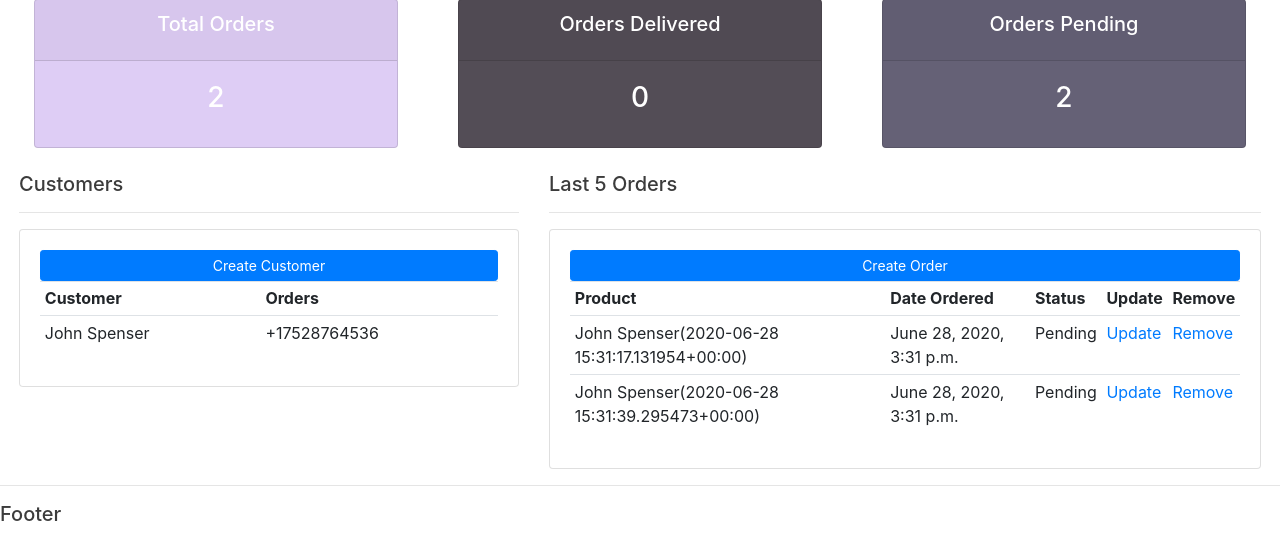
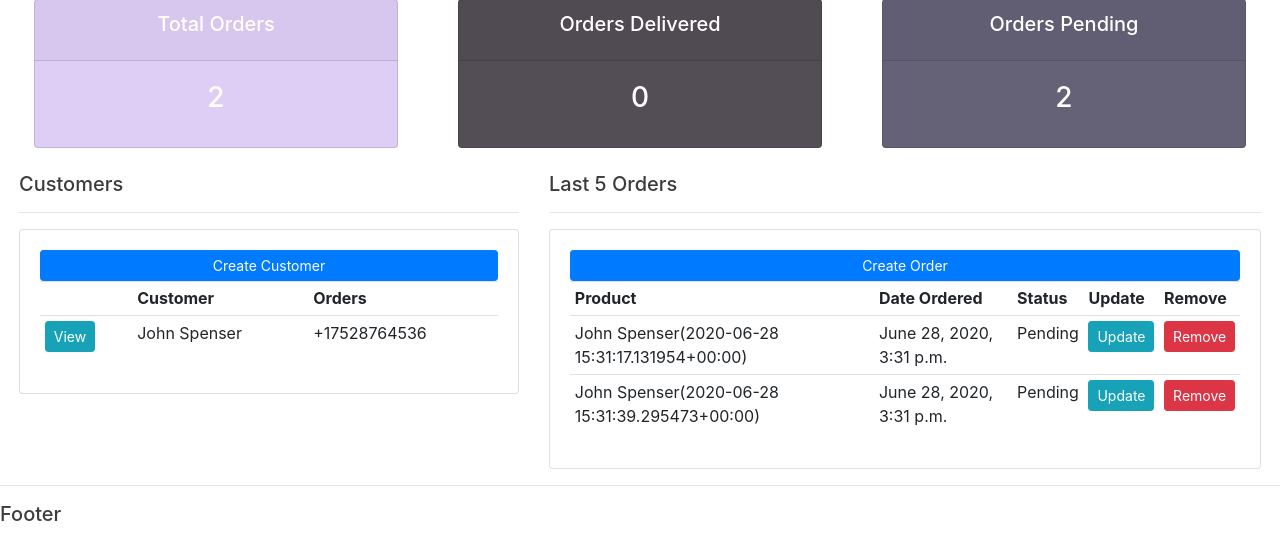
Before and after one commit to daslef/django-customers, a Django app: page / in a window 1280 px wide. Shown: the part 123-683 px from the top of the page. Run offline with Django 3.2, Linux system fonts and the light colour scheme; data comes from the database, SQL or seed files in the repository; some libraries are stand-ins or nearby versions.

Commit message:
just a small styling fix

```diff
--- a/crm/accounts/templates/accounts/dashboard.html
+++ b/crm/accounts/templates/accounts/dashboard.html
@@ -13,11 +13,13 @@
             </a>
             <table class="table table-sm">
                 <tr>
+                    <th></th>
                     <th>Customer</th>
                     <th>Orders</th>
                 </tr>
                 {% for customer in customers %}
                 <tr>
+                    <td><a href="" class="btn btn-info btn-sm">View</a></td>
                     <td>{{ customer.name }}</td>
                     <td>{{ customer.phone }}</td>
                 </tr>
@@ -45,8 +47,8 @@
                     <td>{{ order }}</td>
                     <td>{{ order.date_created }}</td>
                     <td>{{ order.status }}</td>
-                    <td><a href="">Update</a></td>
-                    <td><a href="">Remove</a></td>
+                    <td><a class="btn btn-info btn-sm" href="">Update</a></td>
+                    <td><a class="btn btn-danger btn-sm" href="">Remove</a></td>
                 </tr>
                 {% endfor %}
             </table>
```
